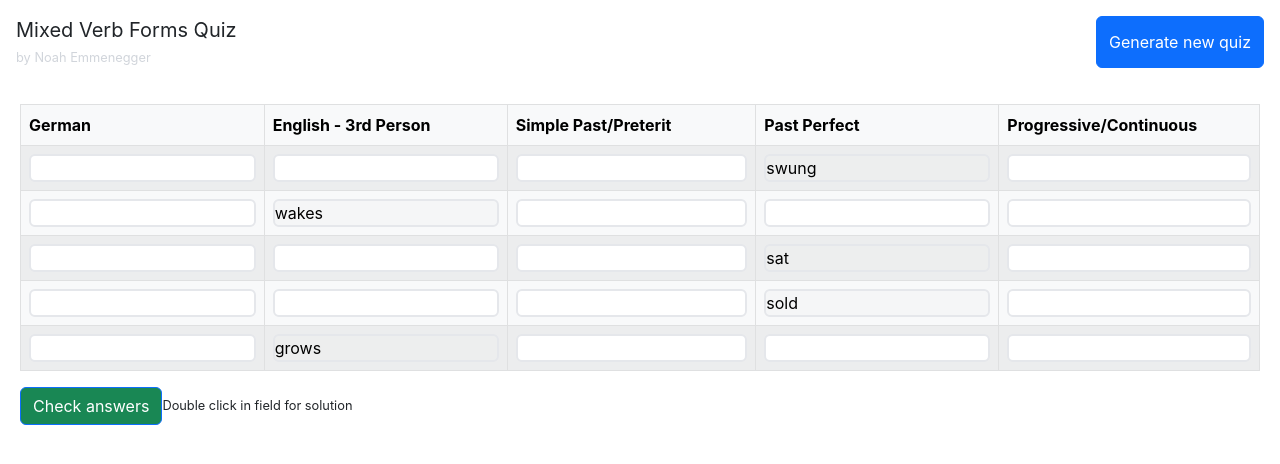
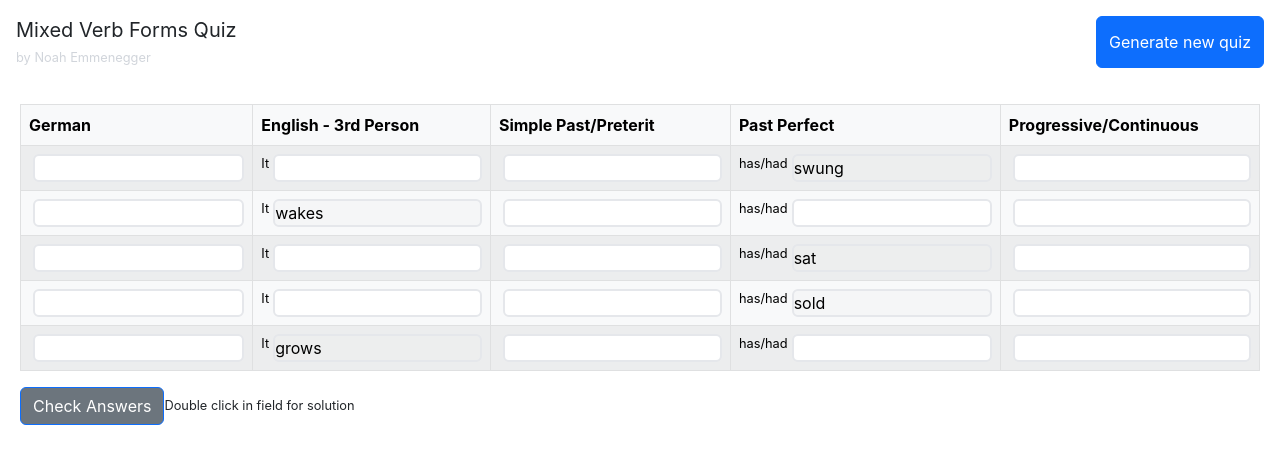
Before and after one commit to NoahEmmenegger/englisch-verb-quiz, a React (Create React App) app: page / in a window 1280 px wide. Shown: the top 464 px of the page. Built offline with nearby package versions, Linux system fonts and the light colour scheme.

Commit message:
Update usability

```diff
--- a/src/App.js
+++ b/src/App.js
@@ -17,7 +17,6 @@ export default function App() {
                 <Button
                     className="bg-primary"
                     onClick={() => {
-                        setIsChecking(false);
                         setCurrentRandomVerbs(generateRandomVerbs());
                     }}
                 >
@@ -41,8 +40,8 @@ export default function App() {
                         ))}
                     </tbody>
                 </Table>
-                <Button className="bg-success" onClick={() => setIsChecking(true)}>
-                    Check answers
+                <Button className="bg-secondary" onClick={() => setIsChecking(!isChecking)}>
+                    {isChecking ? 'Hide' : 'Check'} Answers
                 </Button>
                 <small>Double click in field for solution</small>
             </div>
--- a/src/components/Verb.jsx
+++ b/src/components/Verb.jsx
@@ -6,9 +6,19 @@ export default function Verb({ verb, isChecking }) {
     return (
         <tr>
             <VerbInput string={verb.german} isShown={randomNumberBetween1And5 === 1} isChecking={isChecking} />
-            <VerbInput string={verb.thirdPerson} isShown={randomNumberBetween1And5 === 2} isChecking={isChecking} />
+            <VerbInput
+                string={verb.thirdPerson}
+                isShown={randomNumberBetween1And5 === 2}
+                isChecking={isChecking}
+                before="It"
+            />
             <VerbInput string={verb.simplePast} isShown={randomNumberBetween1And5 === 3} isChecking={isChecking} />
-            <VerbInput string={verb.pastPerfect} isShown={randomNumberBetween1And5 === 4} isChecking={isChecking} />
+            <VerbInput
+                string={verb.pastPerfect}
+                isShown={randomNumberBetween1And5 === 4}
+                isChecking={isChecking}
+                before="has/had"
+            />
             <VerbInput string={verb.progressive} isShown={randomNumberBetween1And5 === 5} isChecking={isChecking} />
         </tr>
     );
--- a/src/components/VerbInput.jsx
+++ b/src/components/VerbInput.jsx
@@ -1,19 +1,22 @@
 import React, { useState } from 'react';
 
-export default function VerbInput({ string, isShown, isChecking }) {
+export default function VerbInput({ string, isShown, isChecking, before }) {
     const [value, setValue] = useState(isShown ? string : '');
     return (
         <td>
+            <div className="tw-flex">
+                <small className="tw-mr-1">{before}</small>
                 <input
                     disabled={isShown}
                     className={`tw-w-full  tw-border-2 tw-rounded-md ${
                         isChecking && !isShown ? (value === string ? 'tw-border-green-500' : 'tw-border-red-500') : ''
                     }`}
-                onChange={(e) => setValue(e.target.value)}
+                    onChange={(e) => setValue(e.target.value.toLowerCase())}
                     type="text"
                     value={false ? string : value}
                     onDoubleClick={() => setValue(string)}
                 />
+            </div>
         </td>
     );
 }
```
Lines whose indentation alone changed are shown as unchanged.
